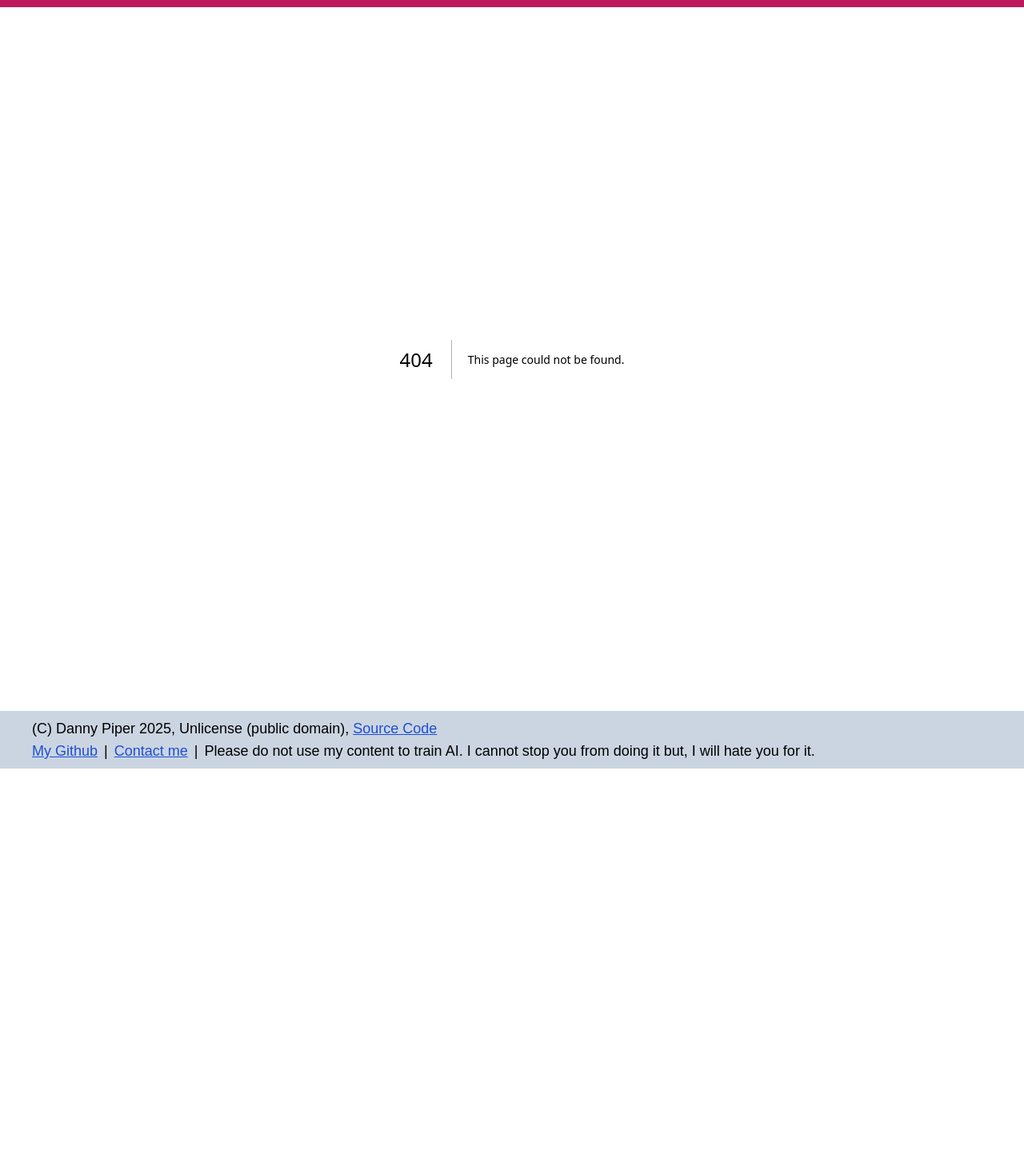
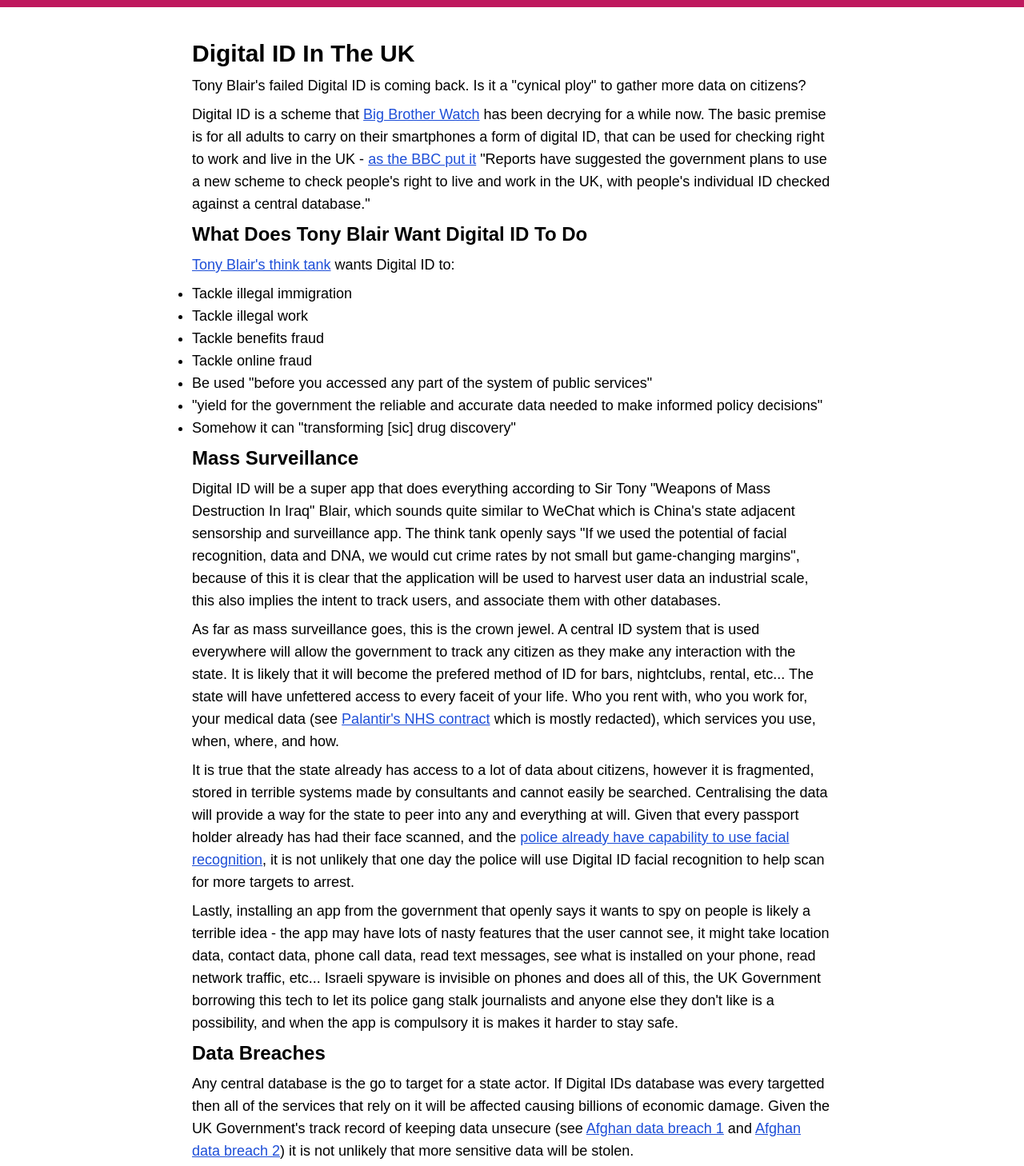
Before and after one commit to djpiper28/my-website, a Next.js app: page /blog/2025/07/digital_id in a window 1280 px wide. Before the commit this address had no page. Shown: the part 39-1497 px from the top of the page at 80% size. Before the commit the page ends 1000 px from the top, so only its background shows below. Built offline with nearby package versions, Linux system fonts and the light colour scheme.

Commit message:
feat: started work on Digital ID blog post

```diff
--- /dev/null
+++ b/src/app/blog/2025/07/digital_id/meta.tsx
@@ -0,0 +1,8 @@
+import { BlogMeta } from "@/app/blog/meta";
+
+export const meta: BlogMeta = {
+  title: "Digital ID In The UK",
+  description:
+    'Tony Blair\'s failed Digital ID is coming back. Is it a "cynical ploy" to gather more data on citizens?',
+  release: new Date(2025, 9 - 1, 26),
+};
--- /dev/null
+++ b/src/app/blog/2025/07/digital_id/page.tsx
@@ -0,0 +1,142 @@
+import { H1 } from "@/components/typrography/H1";
+import { H2 } from "@/components/typrography/H2";
+import { Link } from "@/components/typrography/Link";
+import { P } from "@/components/typrography/P";
+import { meta } from "./meta.tsx";
+
+export default function Page() {
+  return (
+    <>
+      <H1>{meta.title}</H1>
+      <P>{meta.description}</P>
+      <P>
+        Digital ID is a scheme that{" "}
+        <Link href="https://www.youtube.com/watch?v=KvJV07XrREQ">
+          Big Brother Watch
+        </Link>{" "}
+        has been decrying for a while now. The basic premise is for all adults
+        to carry on their smartphones a form of digital ID, that can be used for
+        checking right to work and live in the UK -{" "}
+        <Link href="https://www.bbc.co.uk/news/articles/c4g54g6vgpdo">
+          as the BBC put it
+        </Link>{" "}
+        &quot;Reports have suggested the government plans to use a new scheme to
+        check people&apos;s right to live and work in the UK, with people&apos;s
+        individual ID checked against a central database.&quot;
+      </P>
+      <H2>What Does Tony Blair Want Digital ID To Do</H2>
+      <P>
+        <Link href="https://institute.global/insights/tech-and-digitalisation/tony-blair-digital-id-is-the-disruption-the-uk-desperately-needs">
+          Tony Blair&apos;s think tank
+        </Link>{" "}
+        wants Digital ID to:
+      </P>
+      <P>
+        <ul className="list-disc">
+          <li>Tackle illegal immigration</li>
+          <li>Tackle illegal work</li>
+          <li>Tackle benefits fraud</li>
+          <li>Tackle online fraud</li>
+          <li>
+            Be used &quot;before you accessed any part of the system of public
+            services&quot;
+          </li>
+          <li>
+            &quot;yield for the government the reliable and accurate data needed
+            to make informed policy decisions&quot;
+          </li>
+          <li>Somehow it can &quot;transforming [sic] drug discovery&quot;</li>
+        </ul>
+      </P>
+      <H2>Mass Surveillance</H2>
+      <P>
+        Digital ID will be a super app that does everything according to Sir
+        Tony &quot;Weapons of Mass Destruction In Iraq&quot; Blair, which sounds
+        quite similar to WeChat which is China&apos;s state adjacent sensorship
+        and surveillance app. The think tank openly says &quot;If we used the
+        potential of facial recognition, data and DNA, we would cut crime rates
+        by not small but game-changing margins&quot;, because of this it is
+        clear that the application will be used to harvest user data an
+        industrial scale, this also implies the intent to track users, and
+        associate them with other databases.
+      </P>
+      <P>
+        As far as mass surveillance goes, this is the crown jewel. A central ID
+        system that is used everywhere will allow the government to track any
+        citizen as they make any interaction with the state. It is likely that
+        it will become the prefered method of ID for bars, nightclubs, rental,
+        etc... The state will have unfettered access to every faceit of your
+        life. Who you rent with, who you work for, your medical data (see{" "}
+        <Link href="https://www.bmj.com/content/386/bmj.q1712">
+          Palantir&apos;s NHS contract
+        </Link>{" "}
+        which is mostly redacted), which services you use, when, where, and how.
+      </P>
+      <P>
+        It is true that the state already has access to a lot of data about
+        citizens, however it is fragmented, stored in terrible systems made by
+        consultants and cannot easily be searched. Centralising the data will
+        provide a way for the state to peer into any and everything at will.
+        Given that every passport holder already has had their face scanned, and
+        the{" "}
+        <Link href="https://homeofficemedia.blog.gov.uk/2023/10/29/police-use-of-facial-recognition-factsheet/">
+          police already have capability to use facial recognition
+        </Link>
+        , it is not unlikely that one day the police will use Digital ID facial
+        recognition to help scan for more targets to arrest.
+      </P>
+      <P>
+        Lastly, installing an app from the government that openly says it wants
+        to spy on people is likely a terrible idea - the app may have lots of
+        nasty features that the user cannot see, it might take location data,
+        contact data, phone call data, read text messages, see what is installed
+        on your phone, read network traffic, etc... Israeli spyware is invisible
+        on phones and does all of this, the UK Government borrowing this tech to
+        let its police gang stalk journalists and anyone else they don&apos;t
+        like is a possibility, and when the app is compulsory it is makes it
+        harder to stay safe.
+      </P>
+      <H2>Data Breaches</H2>
+      <P>
+        Any central database is the go to target for a state actor. If Digital
+        IDs database was every targetted then all of the services that rely on
+        it will be affected causing billions of economic damage. Given the UK
+        Government&apos;s track record of keeping data unsecure (see{" "}
+        <Link href="https://www.bbc.co.uk/news/articles/c79qyl907lxo">
+          Afghan data breach 1
+        </Link>{" "}
+        and{" "}
+        <Link href="https://www.bbc.co.uk/news/articles/ce87nyr3evro">
+          Afghan data breach 2
+        </Link>
+        ) it is not unlikely that more sensitive data will be stolen.
+      </P>
+      <P>
+        On the plus side, it may be that Digital ID can be used to verify your
+        age on websites (to appease The Online Safety Act) which would help to
+        keep your data more secure by not sending data to American companies
+        with rather lack-luster privacy policies. Although you may not want to
+        do use a Digital ID to watch pornographic material as it will let the
+        government know you like to watch filth.
+      </P>
+      <H2>Accessibility</H2>
+      <P>
+        As is the normal these days, being blind, deaf, homeless, having
+        learning disabilities, or having issues using computers/phones is not
+        something that the state cares about. It is very likely to leave people
+        who cannot use technology as well as others behind.
+      </P>
+      <P>
+        There is currently a claim that there will be an alternative for people
+        who cannot access digital services, how that would work is a mystery to
+        me.
+      </P>
+      <P>
+        The state is obliged to consider disabled people with this policy due to
+        The UK Equality Act 2010, although making a good solution for these
+        people will involve them being involed in the consultation process
+        before the bill is taken to Parliament.
+      </P>
+    </>
+  );
+}
--- a/src/app/blog/layout.tsx
+++ b/src/app/blog/layout.tsx
@@ -15,10 +15,9 @@ export default function RootLayout({ children }: Readonly<Props>) {
   return (
     <div className="flex flex-col gap-2 px-2 md:px-5 lg:px-10 xl:px-40 2xl:px-52">
       {children}
-      <P>
+      <P className="py-1 border-t-2 border-gray-300">
         All opinions expressed are those of Danny Piper, sometimes he might make
-        a joke or do a political satire. All content is under the same licence
-        as the rest of the website.
+        a joke or do a satire.
       </P>
     </div>
   );
--- a/src/app/blog/page.tsx
+++ b/src/app/blog/page.tsx
@@ -24,13 +24,12 @@ export default function Page() {
             ) : (
               <></>
             )}
-            <div
-              className="flex flex-row gap-3 flex-wrap items-center"
-              key={x.url}
-            >
-              <P>{x.release.toLocaleDateString()} -</P>
-              <Link href={x.url}>{x.title}</Link>
-              <P>- {x.description}</P>
+            <div className="flex flex-row gap-3" key={x.url}>
+              <P className="w-max">{x.release.toLocaleDateString()}</P>
+              <Link className="w-max" href={x.url}>
+                {x.title}
+              </Link>
+              <P className="text-wrap">{x.description}</P>
             </div>
           </>
         );
--- a/src/components/typrography/P.tsx
+++ b/src/components/typrography/P.tsx
@@ -6,5 +6,5 @@ interface Props {
 }
 
 export function P(props: Readonly<Props>) {
-  return <p className="text-lg ${props.className}">{props.children}</p>;
+  return <p className={`text-lg ${props.className}`}>{props.children}</p>;
 }
```
